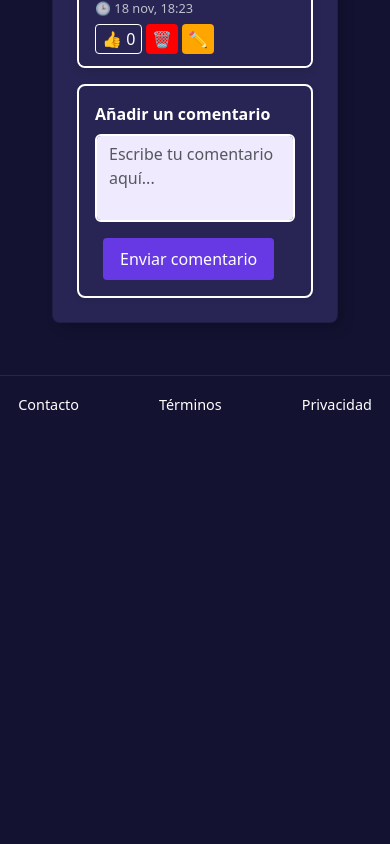
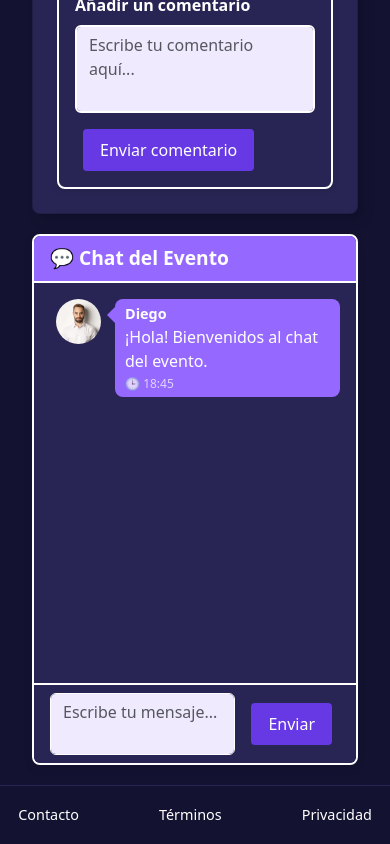
Before and after one commit to IFCD0022-CIFO-Violeta-2025/fullstack-JS-final-project, a React app in the folder proyecto-final/frontend/: page /event in a window 390 px wide. Shown: the part 3123-3967 px from the top of the page. Before the commit the page ends 3557 px from the top, so only its background shows below. Built offline with nearby package versions, Linux system fonts and the light colour scheme; no server answers; the HTML template or start-up script is replaced by a standard one.

Commit message:
feat: agregar el chat en la pagina de EventPage

```diff
--- a/proyecto-final/frontend/src/App.jsx
+++ b/proyecto-final/frontend/src/App.jsx
@@ -39,7 +39,7 @@ function App() {
               <Route path="/profile" element={<ProfilePage />} />
               <Route path="/history" element={<WebHistoryPage />} />
               <Route path="/faq" element={<FAQPage />} />
-              <Route path="/chat" element={<ChatPage />} />
+              {/* <Route path="/chat" element={<ChatPage />} /> */}
             </Routes>
           </div>
         </div>
--- a/proyecto-final/frontend/src/components/Card.jsx
+++ b/proyecto-final/frontend/src/components/Card.jsx
@@ -117,11 +117,11 @@ const Card = () => {
 
           {/* Botones y etiquetas */}
           <div className="mt-3">
-            <div className="d-flex gap-2 justify-content-center mb-4">
+            <div className="d-flex gap-2 justify-content-start mb-4">
               {/* Cambio importante: usamos navigate en lugar de window.open */}
-              <Boton onClick={() => navigate("/event")}>Ver más</Boton>
+             {/*  <Boton onClick={() => navigate("/event")}>Ver más</Boton> */}
 
-              <Boton>Inscribirse</Boton>
+              <Boton onClick={() => navigate("/event")}>Inscribirse</Boton>
             </div>
 
             <Etiqueta categorias={categorias} />
--- a/proyecto-final/frontend/src/components/Navbar.jsx
+++ b/proyecto-final/frontend/src/components/Navbar.jsx
@@ -103,7 +103,7 @@ const Navbar = () => {
               {user && <UsuarioNavbar />}
 
               {/* Botón para chat */}
-              <Boton onClick={() => navigate("/chat")}>Chat</Boton>
+              {/* <Boton onClick={() => navigate("/chat")}>Chat</Boton> */}
 
               {/* Botón para cambiar tema */}
               <Boton onClick={toggleTheme}>{isDarkMode ? "Claro" : "Oscuro"}</Boton>
--- a/proyecto-final/frontend/src/contexts/ThemeContext.jsx
+++ b/proyecto-final/frontend/src/contexts/ThemeContext.jsx
@@ -7,7 +7,7 @@ const ThemeProvider = ({ children }) => {
 
   const toggleTheme = () => setIsDarkMode((prev) => !prev)
 
-  // 🎨 Paleta de colores centralizada
+  // Paleta de colores centralizada
   const COLORS = {
     white: "#FFFFFF",
     black: "#000000",
--- a/proyecto-final/frontend/src/index.css
+++ b/proyecto-final/frontend/src/index.css
@@ -24,15 +24,6 @@ body {
   margin: 0 auto; /* centra el feed dentro del espacio libre */
 }
 
-@media (max-width: 991.98px) {
-  .main-content {
-    margin-left: 0;
-    width: 100vw;
-  }
-  .main-content__inner {
-    max-width: 100%;
-  }
-}
 
 .etiquetas-container a {
   font-size: clamp(0.6rem, 1.2vw, 0.85rem); /* se adapta suavemente */
@@ -100,16 +91,8 @@ body {
   display: flex;
   justify-content: center;
   gap: 2rem;
-/*   padding: 0.5rem; */
+  /*   padding: 0.5rem; */
   font-size: 0.9rem;
-}
-
-/* Móvil: sidebar desaparece → footer full width */
-@media (max-width: 991.98px) {
-  .footer {
-    margin-left: 0;
-    width: 100vw;
-  }
 }
 
 /* layout-wrapper para empujar footer */
@@ -123,3 +106,29 @@ body {
 .layout-content {
   flex: 1; /* Este espacio crece para empujar el footer al fondo */
 }
+
+.eventPage {
+  display: grid;
+  grid-template-columns: repeat(2, 1fr);
+  gap: 20px;
+}
+
+@media (max-width: 991.98px) {
+  .main-content {
+    margin-left: 0;
+    width: 100vw;
+  }
+  .main-content__inner {
+    max-width: 100%;
+  }
+
+.eventPage{
+  grid-template-columns: repeat(1, 1fr);
+}
+
+  /* movil: sidebar desaparece, footer full width */
+  .footer {
+    margin-left: 0;
+    width: 100vw;
+  }
+}
--- a/proyecto-final/frontend/src/pages/ChatPage.jsx
+++ b/proyecto-final/frontend/src/pages/ChatPage.jsx
@@ -57,9 +57,9 @@ export default function ChatPage() {
 
   return (
     <>
-      <Titulo title="Chat del Evento" />
+      {/*    <Titulo title="Chat del Evento" /> */}
 
-      <div className="mx-auto mt-4" style={{ maxWidth: "600px", width: "100%" }}>
+      <div className="mx-auto" style={{ maxWidth: "600px", width: "100%" }}>
         <div
           className="card"
           style={{
@@ -81,7 +81,7 @@ export default function ChatPage() {
               borderBottom: `2px solid ${theme.borderColor}`,
             }}
           >
-            💬 Chat
+            💬 Chat del Evento
           </div>
 
           <div
@@ -107,7 +107,11 @@ export default function ChatPage() {
 
           <div
             className="card-footer d-flex gap-2 align-items-center"
-            style={{ backgroundColor: theme.cardColor, borderColor: theme.textColor,  borderTop: `2px solid`, }}
+            style={{
+              backgroundColor: theme.cardColor,
+              borderColor: theme.textColor,
+              borderTop: `2px solid`,
+            }}
           >
             <textarea
               className="form-control"
--- a/proyecto-final/frontend/src/pages/EventPage.jsx
+++ b/proyecto-final/frontend/src/pages/EventPage.jsx
@@ -1,4 +1,4 @@
-import { useContext, useState } from "react"
+import { useContext, useEffect, useState } from "react"
 import Boton from "../components/Boton"
 import Etiqueta from "../components/Etiqueta"
 import { ThemeContext } from "../contexts/ThemeContext"
@@ -8,6 +8,7 @@ import UsuarioInfo from "../components/UsuarioInfo"
 import { eventoMock } from "../data/mockData"
 import AccionesEvento from "../components/AccionesEvento"
 import Titulo from "../components/Titulo"
+import ChatPage from "./ChatPage"
 
 function EventPage() {
   const { theme } = useContext(ThemeContext)
@@ -31,16 +32,16 @@ function EventPage() {
     }
   }
 
+  useEffect(() => {
+    window.scrollTo(0, 0)
+  }, [])
+
   return (
     <>
       <Titulo title="EVENTOS" />
       <div
+        className="container eventPage"
         style={{
-          display: "flex",
-          flexDirection: "column",
-          alignItems: "center",
-          minHeight: "100vh",
-          padding: "0 2rem 2rem 2rem",
           backgroundColor: theme.bodyColor,
         }}
       >
@@ -176,6 +177,7 @@ function EventPage() {
             <ComentariosEvento comentarios={evento.comentarios} />
           </div>
         </div>
+        <ChatPage />
       </div>
     </>
   )
```
